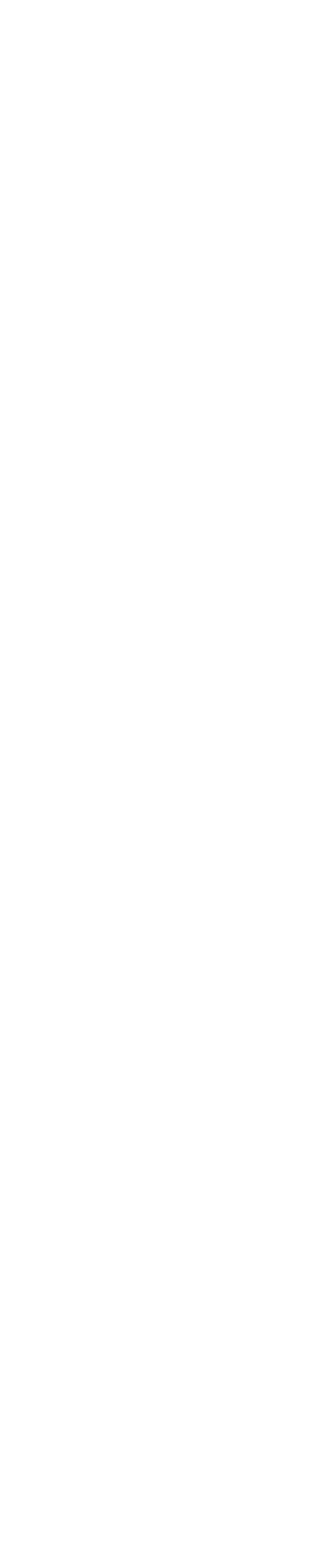
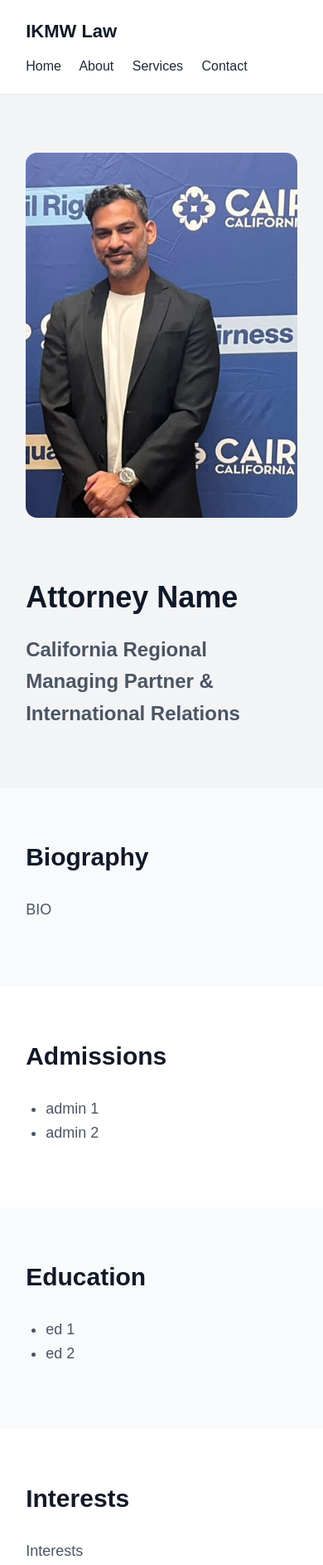
Before and after one commit to awsroy0001/my-website, a plain HTML site: page attorney.html in a window 390 px wide. Shown: the top 1886 px of the page at 83% size. Before the commit the page ends 844 px from the top, so only its background shows below. Drawn offline with Linux system fonts and the light colour scheme.

Commit message:
Update attorney.html

```diff
--- a/attorney.html
+++ b/attorney.html
@@ -1,9 +1,10 @@
+
 <!DOCTYPE html>
 <html lang="en">
 
 <head>
-  <meta charset="utf-8">
-  <meta name="viewport" content="width=device-width, initial-scale=1">
+  <meta charset="UTF-8">
+  <meta name="viewport" content="width=device-width, initial-scale=1.0">
 
   <title>IKMW Law | Attorney Profile</title>
 
@@ -12,149 +13,259 @@
       box-sizing: border-box;
     }
 
-    html {
-      scroll-behavior: smooth;
-    }
-
     body {
       margin: 0;
       font-family: Arial, Helvetica, sans-serif;
       color: #1f2937;
-      background: #ffffff;
+      background: white;
       line-height: 1.6;
     }
 
     header {
-      background: #ffffff;
+      padding: 20px 8%;
       border-bottom: 1px solid #e5e7eb;
-      padding: 20px 8%;
       display: flex;
       justify-content: space-between;
       align-items: center;
-      position: sticky;
-      top: 0;
-      z-index: 1000;
+      background: white;
     }
 
     .logo a {
-      font-size: 22px;
-      font-weight: 700;
       color: #111827;
       text-decoration: none;
+      font-size: 22px;
+      font-weight: bold;
     }
 
     nav a {
       margin-left: 24px;
+      text-decoration: none;
       color: #1f2937;
-      text-decoration: none;
-      font-weight: 500;
     }
 
-    nav a:hover {
-      color: #6b7280;
+    .hero {
+      background: #f3f4f6;
+      padding: 70px 8%;
     }
 
-    .profile-hero {
-      padding: 80px 8%;
-      background: linear-gradient(135deg, #ffffff, #eef2ff);
-    }
-
-    .profile-container {
-      max-width: 1150px;
+    .hero-inner {
+      max-width: 1100px;
       margin: auto;
       display: grid;
-      grid-template-columns: 360px 1fr;
-      gap: 65px;
+      grid-template-columns: 340px 1fr;
+      gap: 60px;
       align-items: center;
     }
 
-    .profile-photo img {
+    .hero img {
       width: 100%;
-      height: 470px;
+      height: 440px;
       object-fit: cover;
       object-position: center top;
-      border-radius: 16px;
-      box-shadow: 0 16px 45px rgba(0, 0, 0, 0.12);
+      border-radius: 14px;
     }
 
-    .profile-content h1 {
-      margin: 0 0 14px;
+    .hero h1 {
       font-size: 46px;
-      line-height: 1.12;
+      margin: 0 0 15px;
       color: #111827;
     }
 
-    .profile-title {
+    .hero-title {
       font-size: 24px;
-      line-height: 1.4;
       color: #4b5563;
       font-weight: 600;
-      max-width: 720px;
     }
 
-    section {
-      padding: 70px 8%;
+    .section {
+      padding: 60px 8%;
     }
 
-    .section-white {
-      background: #ffffff;
-    }
-
-    .section-gray {
+    .section:nth-child(even) {
       background: #f8fafc;
     }
 
-    .content-container {
+    .inner {
       max-width: 950px;
       margin: auto;
     }
 
-    .profile-section {
-      max-width: 850px;
+    h2 {
+      font-size: 30px;
+      color: #111827;
+      margin-top: 0;
     }
 
-    h2 {
-      color: #111827;
-      font-size: 32px;
-      margin-top: 0;
-      margin-bottom: 18px;
-    }
-
-    p {
+    p,
+    li {
+      font-size: 18px;
       color: #4b5563;
-      font-size: 18px;
     }
 
     ul {
-      margin: 0;
-      padding-left: 22px;
-      color: #4b5563;
-      font-size: 18px;
-    }
-
-    li {
-      margin-bottom: 10px;
-    }
-
-    .section-divider {
-      border-top: 1px solid #e5e7eb;
-    }
-
-    .interests-box {
-      background: #111827;
-      color: white;
-      border-radius: 18px;
-      padding: 42px;
-    }
-
-    .interests-box h2 {
-      color: white;
-    }
-
-    .interests-box p {
-      color: #d1d5db;
-      margin-bottom: 0;
+      padding-left: 24px;
     }
 
     footer {
-      padding:
+      padding: 28px 8%;
+      text-align: center;
+      border-top: 1px solid #e5e7eb;
+      color: #6b7280;
+    }
+
+    @media (max-width: 800px) {
+      .hero-inner {
+        grid-template-columns: 1fr;
+      }
+
+      .hero img {
+        max-width: 400px;
+      }
+
+      .hero h1 {
+        font-size: 36px;
+      }
+
+      header {
+        display: block;
+      }
+
+      nav {
+        margin-top: 12px;
+      }
+
+      nav a {
+        margin-left: 0;
+        margin-right: 18px;
+      }
+    }
+  </style>
+</head>
+
+
+<body>
+
+  <header>
+
+    <div class="logo">
+      <a href="index.html">IKMW Law</a>
+    </div>
+
+    <nav>
+      <a href="index.html">Home</a>
+      <a href="index.html#about">About</a>
+      <a href="index.html#services">Services</a>
+      <a href="index.html#contact">Contact</a>
+    </nav>
+
+  </header>
+
+
+  <main>
+
+    <!-- PROFILE -->
+
+    <section class="hero">
+
+      <div class="hero-inner">
+
+        <div>
+          <img
+            src="images/attorney1.jpeg"
+            alt="Attorney profile">
+        </div>
+
+        <div>
+
+          <h1>Attorney Name</h1>
+
+          <div class="hero-title">
+            California Regional Managing Partner &amp; International Relations
+          </div>
+
+        </div>
+
+      </div>
+
+    </section>
+
+
+    <!-- BIOGRAPHY -->
+
+    <section class="section">
+
+      <div class="inner">
+
+        <h2>Biography</h2>
+
+        <p>
+          BIO
+        </p>
+
+      </div>
+
+    </section>
+
+
+    <!-- ADMISSIONS -->
+
+    <section class="section">
+
+      <div class="inner">
+
+        <h2>Admissions</h2>
+
+        <ul>
+          <li>admin 1</li>
+          <li>admin 2</li>
+        </ul>
+
+      </div>
+
+    </section>
+
+
+    <!-- EDUCATION -->
+
+    <section class="section">
+
+      <div class="inner">
+
+        <h2>Education</h2>
+
+        <ul>
+          <li>ed 1</li>
+          <li>ed 2</li>
+        </ul>
+
+      </div>
+
+    </section>
+
+
+    <!-- INTERESTS -->
+
+    <section class="section">
+
+      <div class="inner">
+
+        <h2>Interests</h2>
+
+        <p>
+          Interests
+        </p>
+
+      </div>
+
+    </section>
+
+  </main>
+
+
+  <footer>
+    © 2026 IKMW Law. All rights reserved.
+  </footer>
+
+</body>
+
+</html>
```
